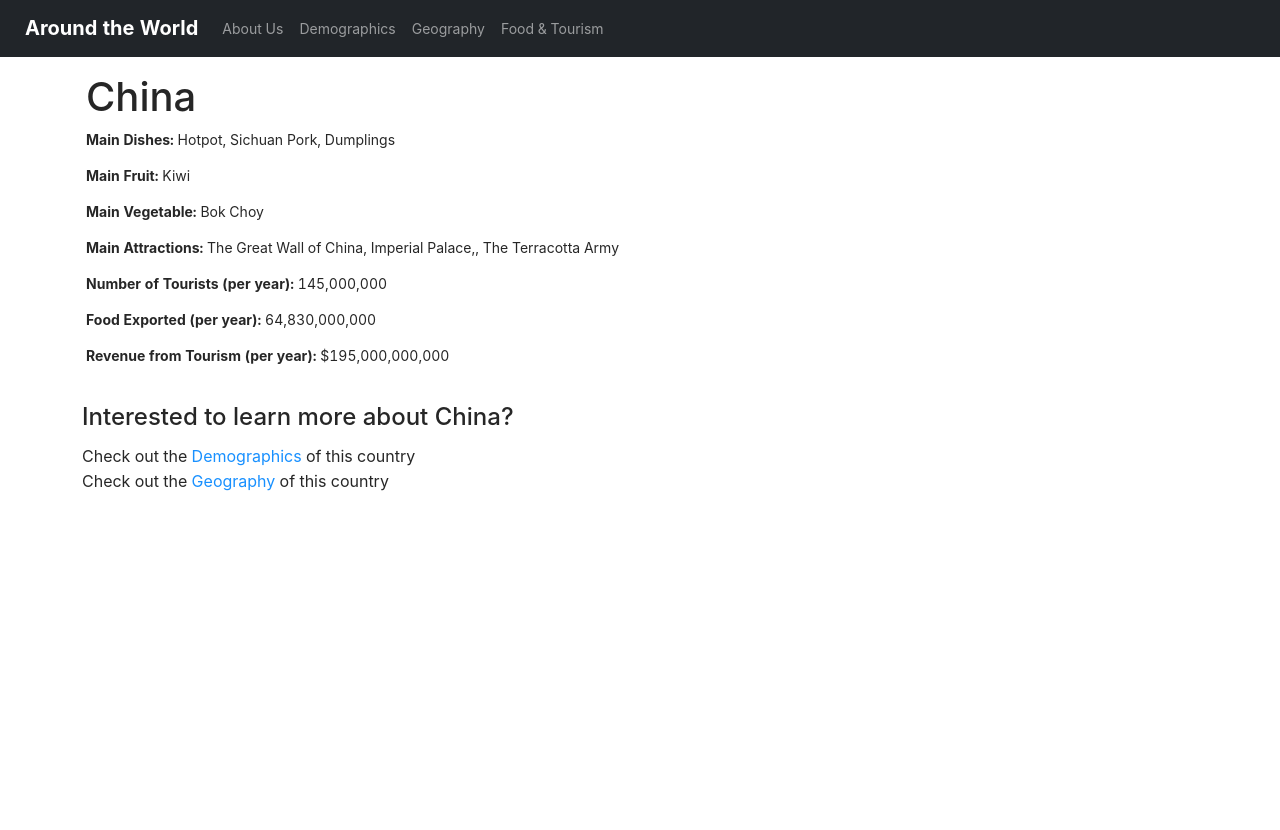
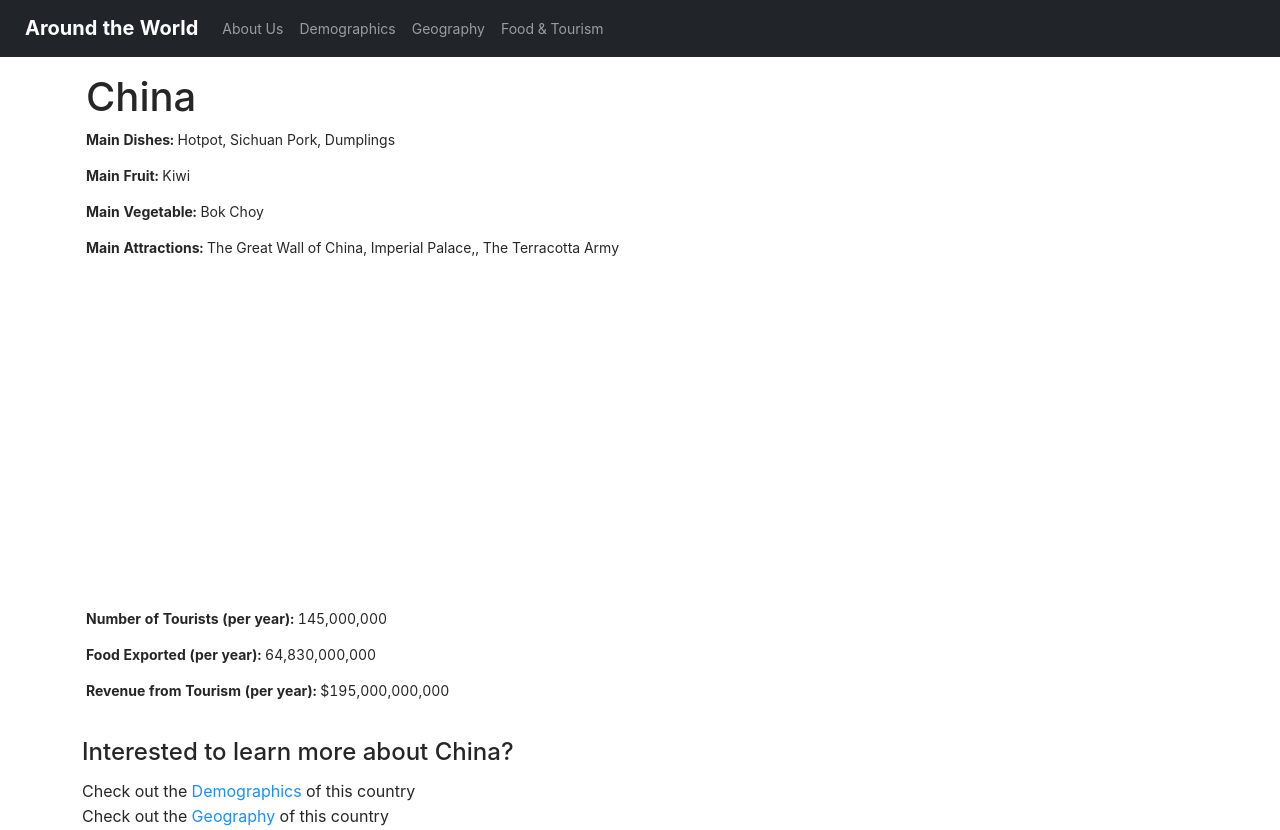
Before and after one commit to preethk0/CS373, a React (Create React App) app in the folder front-end/: page /foodandtourism/China in a window 1280 px wide. Before the commit the page ends 800 px from the top, so only its background shows below. Built offline with nearby package versions, Linux system fonts and the light colour scheme.

Commit message:
added multimedia for foodandtourism

```diff
--- a/front-end/package.json
+++ b/front-end/package.json
@@ -10,6 +10,7 @@
     "bootstrap": "^5.1.1",
     "eslint": "^7.32.0",
     "google-map-react": "^2.1.10",
+    "google-maps-react": "^2.0.6",
     "prettier": "^2.4.1",
     "react": "^17.0.2",
     "react-bootstrap": "^2.0.0-rc.0",
--- a/front-end/src/screens/FoodAndTourism/FoodAndTourismData.js
+++ b/front-end/src/screens/FoodAndTourism/FoodAndTourismData.js
@@ -6,6 +6,7 @@ const FoodAndTourismData = {
         main_fruit: "Banana",
         main_vegetable: "Potato",
         main_attractions: ["Grand Canyon", "White House", "Statue of Liberty"],
+        main_attraction_video: "https://www.youtube.com/embed/98H5AN_vfOY",
         number_of_tourists: 79600000,
         food_exported: 128718000000,
         revenue_from_tourism: 1600000000000,
@@ -18,6 +19,7 @@ const FoodAndTourismData = {
         main_fruit: "Kiwi",
         main_vegetable: "Bok Choy",
         main_attractions: ["The Great Wall of China", "Imperial Palace,", "The Terracotta Army"],
+        main_attractions_video: "https://www.youtube.com/embed/tBNkeXmq4IQ",
         number_of_tourists: 145000000,
         food_exported: 64830000000,
         revenue_from_tourism: 195000000000,
@@ -30,6 +32,7 @@ const FoodAndTourismData = {
         main_fruit: "Mango",
         main_vegetable: "Pumpkin",
         main_attractions: ["Taj Mahal", "City of Varanasi", "Harmandir Sahib"],
+        main_attraction_video: "https://www.youtube.com/embed/IgAnj6r1O48",
         number_of_tourists: 10930000,
         food_exported: 41250000000,
         revenue_from_tourism: 240000000000,
--- a/front-end/src/screens/FoodAndTourism/FoodAndTourismInstance.js
+++ b/front-end/src/screens/FoodAndTourism/FoodAndTourismInstance.js
@@ -4,6 +4,7 @@ import { useParams } from "react-router";
 
 const FoodAndTourismInstance = ({}) => {
   const { country } = useParams();
+  var attractions_link = FoodAndTourismData[country].main_attraction_video;
   return (
     <div class="container">
       <div class="row justify-content-center align-items-center">
@@ -23,6 +24,11 @@ const FoodAndTourismInstance = ({}) => {
           <p class="card-text">
             <b>Main Attractions: </b>
             {FoodAndTourismData[country].main_attractions.join(", ")}
+          </p>
+          <p class="card-text">
+            <iframe width="420" height="315"
+              src={attractions_link}>
+            </iframe>
           </p>
           <p class="card-text">
             <b>Number of Tourists (per year): </b>
```
Also changed, not shown: 1 other file (tests, documents, lock files or other folders).
